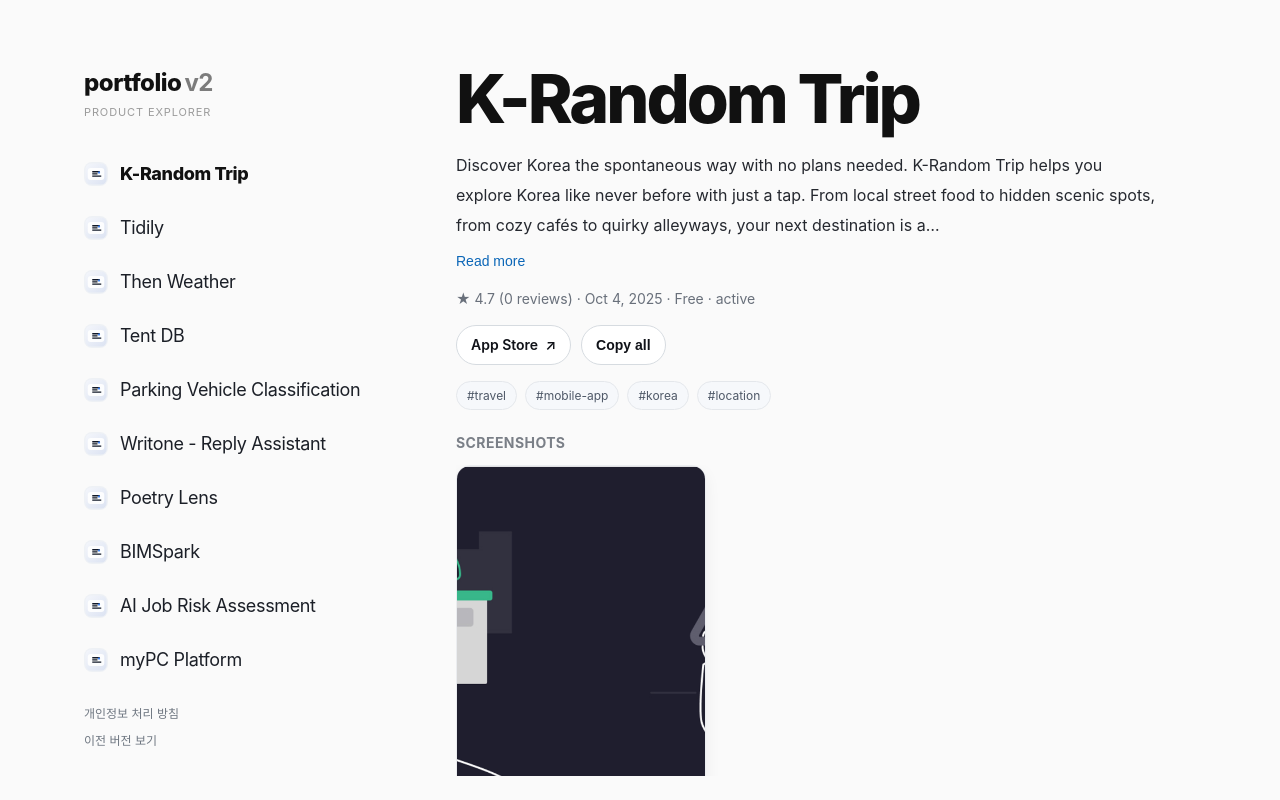
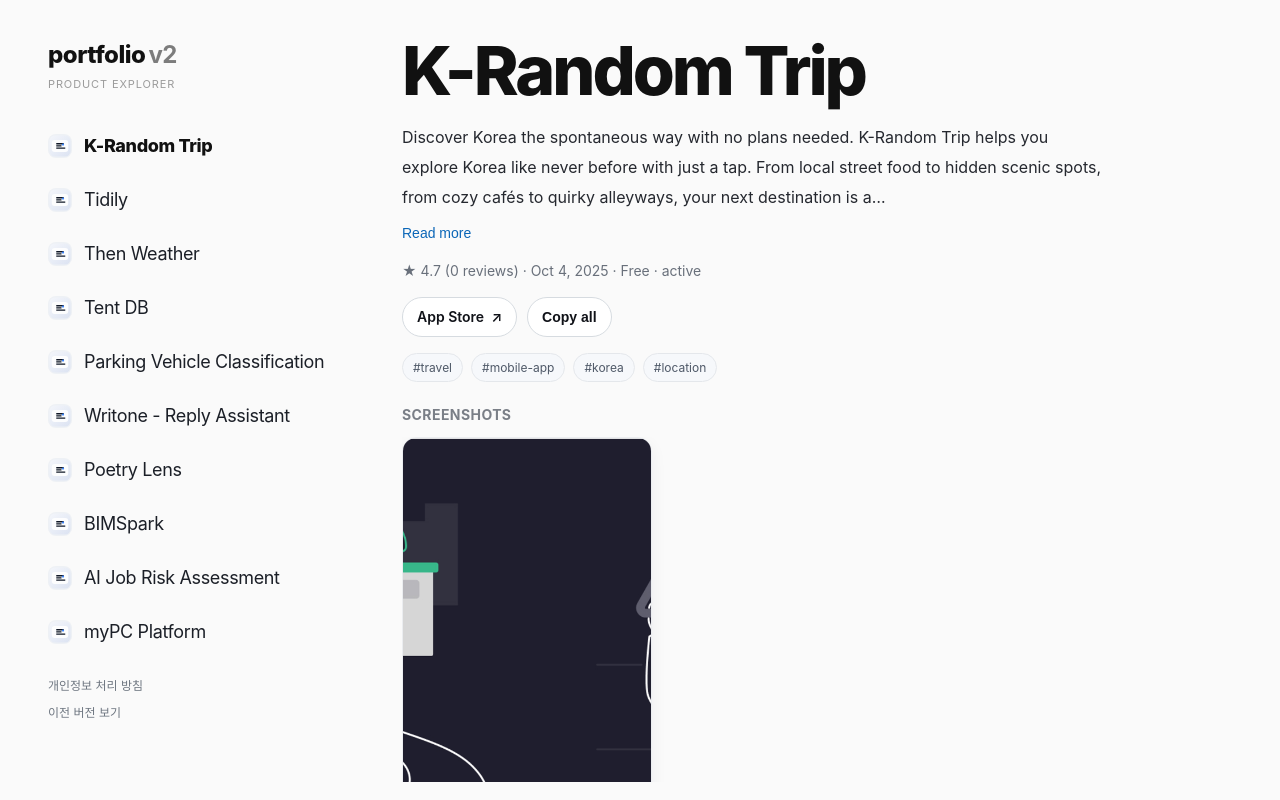
Before and after one commit to ideook/portfolio, a React (Vite) app: page /v2 in a window 1280 px wide. Built offline with nearby package versions, Linux system fonts and the light colour scheme; a web font is replaced by a local one.

Commit message:
style(portfolio): reduce v2 layout outer margins for denser screen fit

```diff
--- a/src/styles/pages/PortfolioV2Page.module.css
+++ b/src/styles/pages/PortfolioV2Page.module.css
@@ -3,15 +3,15 @@
   height: 100dvh;
   display: grid;
   grid-template-columns: 330px minmax(0, 1fr);
-  gap: 96px;
-  padding: 0 24px 24px 96px;
+  gap: 64px;
+  padding: 0 18px 18px 36px;
   box-sizing: border-box;
   background: #fafafa;
   color: #111;
 }
 
 .sidebar {
-  padding: 64px 0;
+  padding: 36px 0;
   overflow-y: auto;
   overflow-x: hidden;
 }
@@ -123,7 +123,7 @@
   min-width: 0;
   min-height: 0;
   overflow: auto;
-  padding-top: 64px;
+  padding-top: 36px;
 }
 
 .mainInner {
@@ -286,8 +286,8 @@
 @media (max-width: 1320px) {
   .shell {
     grid-template-columns: 300px minmax(0, 1fr);
-    gap: 72px;
-    padding-left: 84px;
+    gap: 54px;
+    padding-left: 48px;
   }
 
   .sidebarItem {
```
